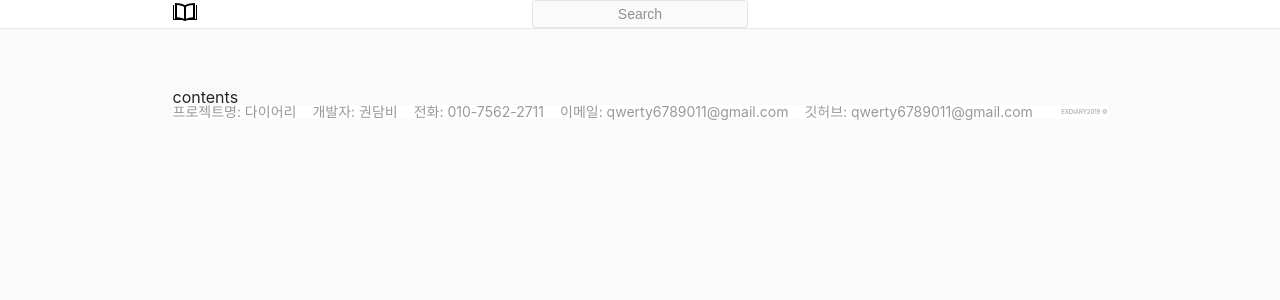
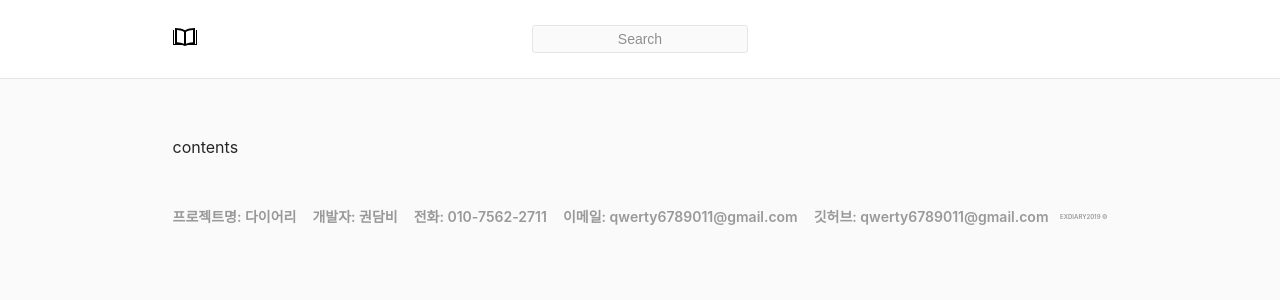
Before and after one commit to dambi095/web_frontend, a React (Create React App) app: page /#/ in a window 1280 px wide. Shown: the top 300 px of the page. Built offline with nearby package versions, Linux system fonts and the light colour scheme.

Commit message:
footer 배경 색 제거 및 header padding 값 설정

```diff
--- a/src/Components/App.js
+++ b/src/Components/App.js
@@ -2,9 +2,9 @@ import React from "../../node_modules/react";
 import styled, { ThemeProvider } from "../../node_modules/styled-components";
 import { HashRouter as Router } from "../../node_modules/react-router-dom";
 import GlobalStyles from "../Styles/GlobalStyles";
-import Theme from "../Styles/Theme";
 import { ToastContainer, toast } from "../../node_modules/react-toastify";
 import "../../node_modules/react-toastify/dist/ReactToastify.css";
+import Theme from "../Styles/Theme";
 import Header from "./Header";
 import Footer from "./Footer";
 import Button from "./Button";
@@ -22,10 +22,10 @@ export default () => {
                 <GlobalStyles />
                 <Router>
                     <>
-                    <Header/>
+                        <Header />
                         <Wrapper>
                             <h2>contents </h2>
-                        <Footer/>
+                            <Footer />
                         </Wrapper>
                     </>
                 </Router>
--- a/src/Components/Footer.js
+++ b/src/Components/Footer.js
@@ -2,14 +2,12 @@ import React from "react";
 import styled from "styled-components";
 
 const Footer = styled.footer`
-    width: 100%;
     display: flex;
     justify-content: space-between;
     align-items: center;
-    font-weight: 400;
+    font-weight: 600;
     font-size: 6px;
-    border: 0;
-    background-color: white;
+    margin: 55px auto;
 `;
 
 const List = styled.ul`
--- a/src/Components/Header.js
+++ b/src/Components/Header.js
@@ -16,7 +16,7 @@ const Header = styled.header`
     display: flex;
     justify-content: center;
     align-items: center;
-    padding: 25px, 0px;
+    padding: 25px 0px;
 `;
 
 const HeaderWrapper = styled.div`
```
